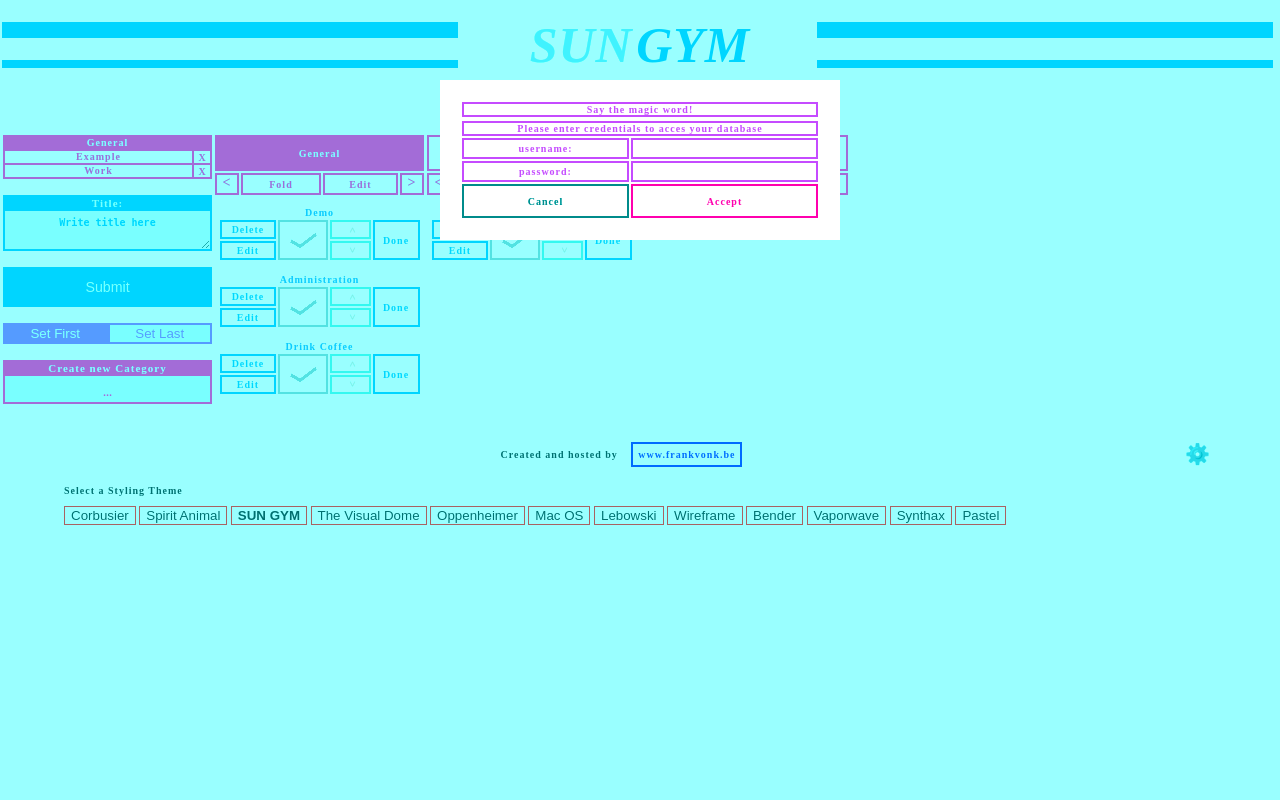
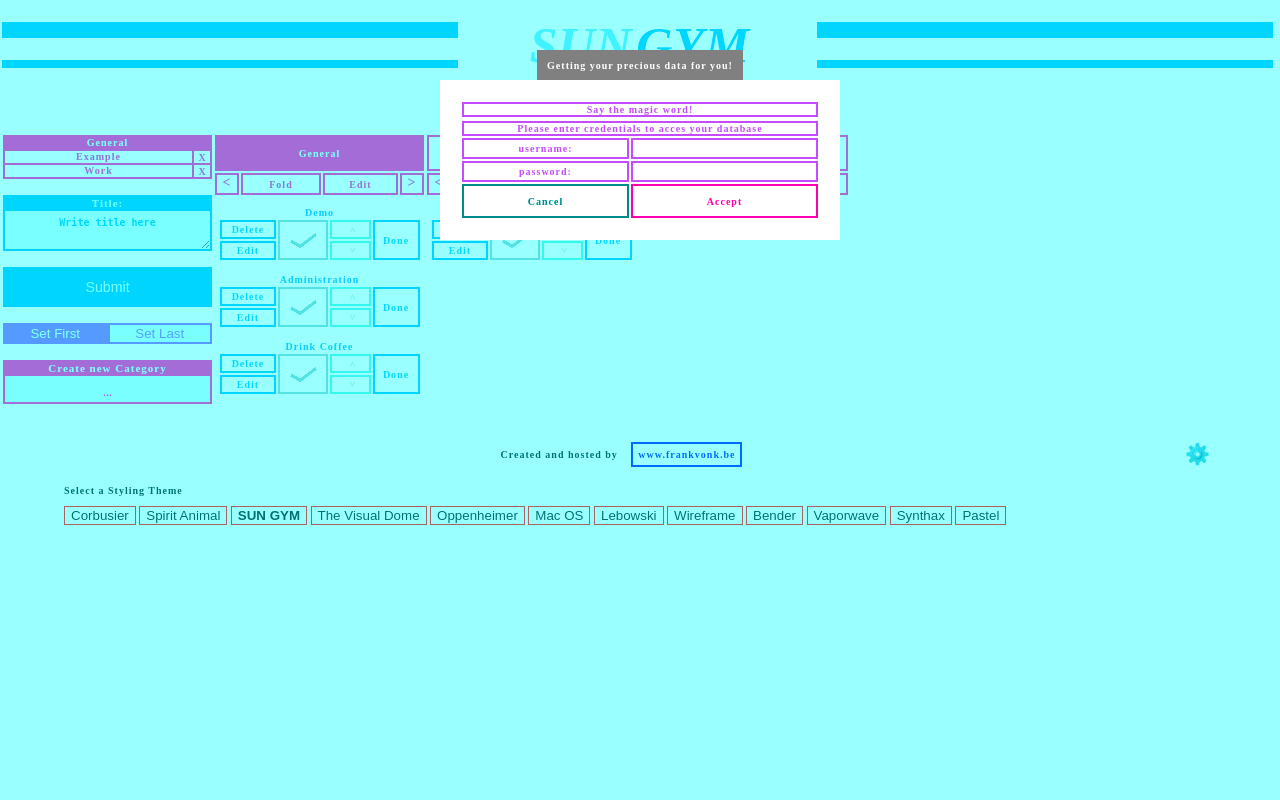
Before and after one commit to frankvonk/flirty, a PHP site: page / in a window 1280 px wide. Run offline with PHP 8.4, Linux system fonts and the light colour scheme; some web fonts are replaced.

Commit message:
css fix centering loading spinner

```diff
--- a/index.php
+++ b/index.php
@@ -36,9 +36,15 @@
 
   <div id="saving-spinner_parent" class="saving-spinner_parent">
     <p id="saving-spinner" class="saving-spinner" >Saving</p>
+  </div>
 
+  <div id="retrieving-data-spinner"
+    class="retrieving-data-spinner"
+  >
+    <p>
+      Getting your precious data for you!
+    </p>
   </div>
-  <p id="retrieving-data-spinner" class="retrieving-data-spinner">Getting your precious data for you!</p>
 
 
 
--- a/stylesheet.css
+++ b/stylesheet.css
@@ -74,16 +74,18 @@ button {
 
   display: none;
 }
+
 .retrieving-data-spinner {
-  background: grey;
   position: absolute;
   top: 5em;
-  left: 4em;
-
+  width: 100%;
+}
+.retrieving-data-spinner p {
+  width: fit-content;
+  background: grey;
+  margin: 0 auto;
   color: white;
   padding: 1em;
-
-  display: none;
 }
 
 
```
